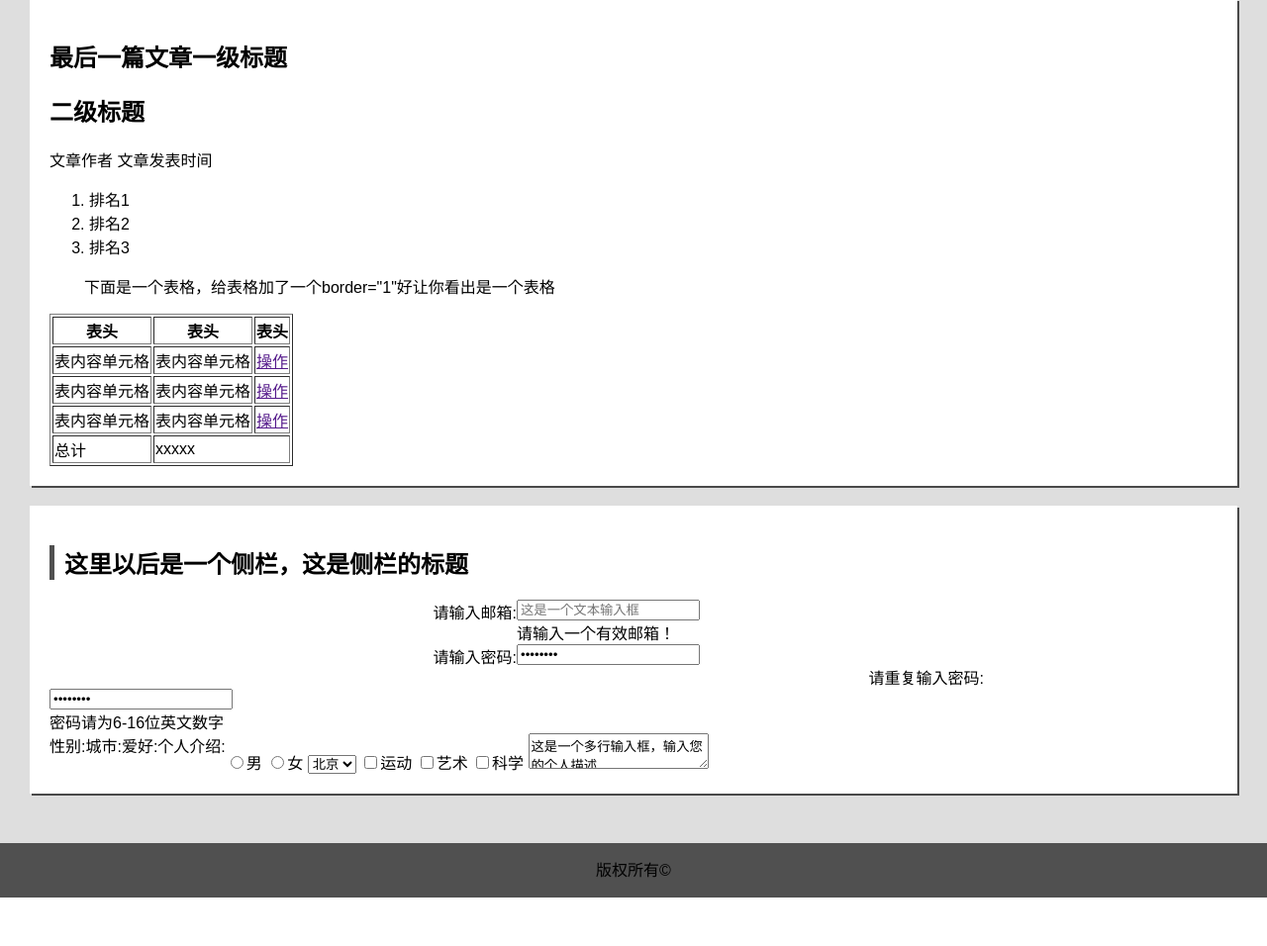
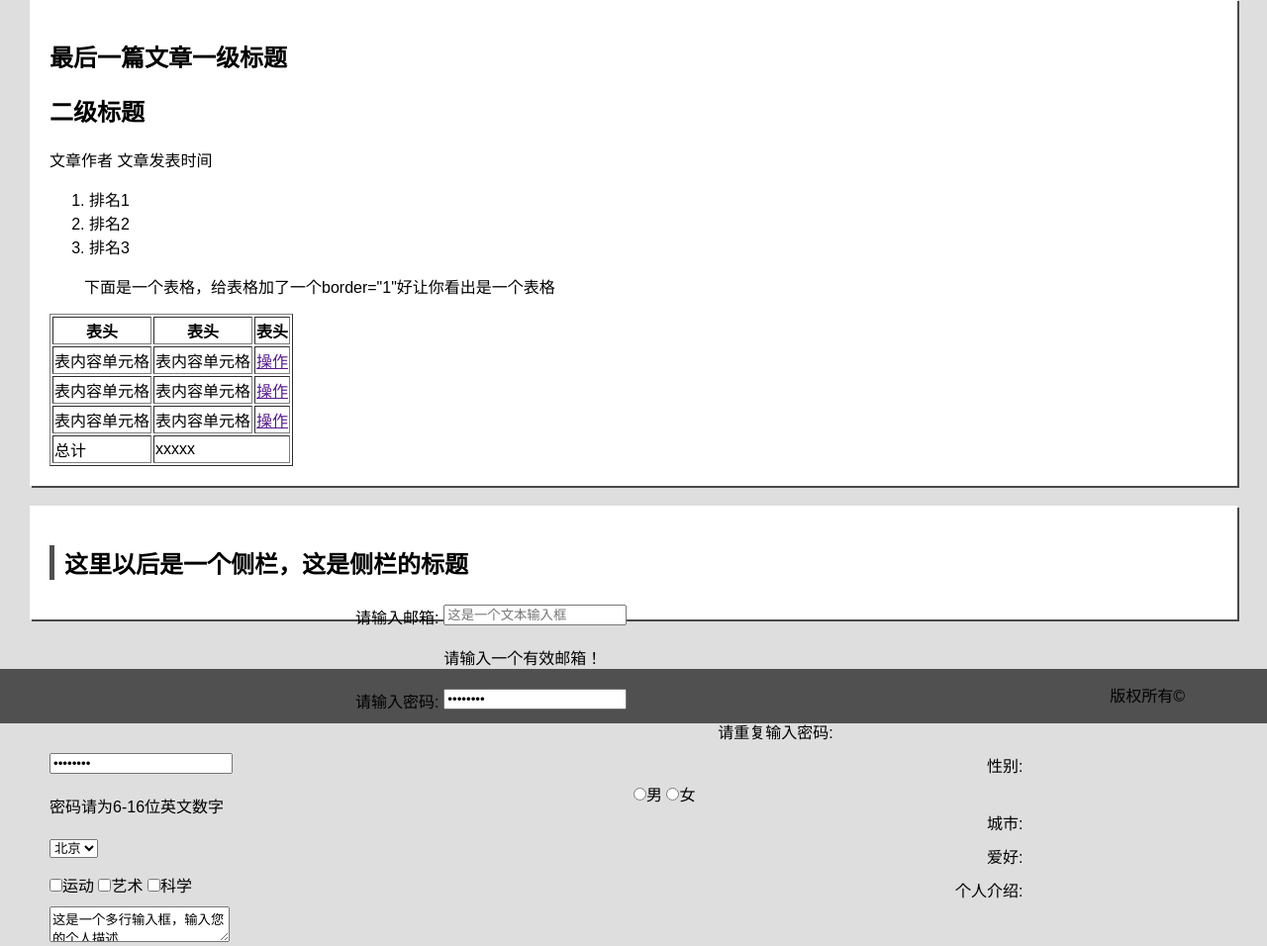
Before and after one commit to Craiy/ife-study, a web app: file task002/index.html in a window 1280 px wide. Shown: the part 3084-4040 px from the top of the page at 99% size. Before the commit the page ends 3991 px from the top, so only its background shows below. Run offline with its HTML, style and script files only (its server is not run), Linux system fonts and the light colour scheme.

Commit message:
update task002.

```diff
--- a/task002/css/style.css
+++ b/task002/css/style.css
@@ -4,11 +4,13 @@ body {
   margin: 0;
   font-family: "Microsoft YaHei UI", sans-serif;
 }
-.sm-4 {
-  width: 40%;
+.col-4 {
+  width: 33.33333333%;
+  float: left;
 }
-.sm-6 {
-  width: 60%;
+.col-6 {
+  width: 50%;
+  float: left;;
 }
 .title-grey {
   color: #505050;
@@ -78,18 +80,23 @@ p {
   background-color: #ffffff;
   box-shadow: 2px 2px 0 #494949;
 }
+.input-box {
+  display: block;
+}
+label {
+  text-align: right;
+  margin: 5px 0;
+  padding-right: 5px;
+}
+.input-box input {
+  margin: 5px 0;
+}
+.error-text {
+  margin: 15px 0;
+}
 footer {
   line-height: 55px;
   text-align: center;
   height: 55px;
   background-color: #505050;
 }
-.input-box {
-  width: 100%;
-  display: block;
-}
-label {
-  display: inline-block;
-  float: left;
-  text-align: right;
-}
--- a/task002/index.html
+++ b/task002/index.html
@@ -146,41 +146,58 @@
       <div class="sidebar">
         <h2 class="title-blockquote">这里以后是一个侧栏，这是侧栏的标题</h2>
         <div class="register">
-          <div class="content">
+          <form class="content">
             <div class="input-box">
-              <label class="sm-4" for="email">请输入邮箱: </label>
-              <div class="sm-6">
+              <label class="col-4" for="email">请输入邮箱: </label>
+              <div class="col-6">
                 <input type="text" id="email" name="email" value="" placeholder="这是一个文本输入框" />
-              </div>
                 <div class="error-text">请输入一个有效邮箱！</div>
               </div>
+
+            </div>
             <div class="input-box">
-              <label class="sm-4" for="password">请输入密码: </label>
-              <div class="sm-6">
+              <label class="col-4" for="password">请输入密码: </label>
+              <div class="col-6">
                 <input type="password" id="password" name="password" value="password">
               </div>
-              <label class="sm-4" for="re_password">请重复输入密码: </label>
-              <div class="sm-6">
+            </div>
+            <div class="input-box">
+              <label class="col-4" for="re_password">请重复输入密码: </label>
+              <div class="col-6">
                 <input type="password" id="re_password" name="re_password" value="password">
-              </div>
                 <div class="error-text">密码请为6-16位英文数字</div>
               </div>
+            </div>
             <div class="input-box">
-              <label for="sex">性别:</label>
+              <label for="sex" class="col-4">性别:</label>
+              <div class="col-6">
                 <input name="sex" type="radio" value="0" seletced>男</input>
                 <input name="sex" type="radio" value="1">女</input>
-              <label for="city">城市:</label>
+              </div>
+            </div>
+            <div class="input-box">
+              <label for="city" class="col-4">城市:</label>
+              <div class="col-6">
                 <select>
                     <option selected="">北京</option>
                 </select>
-              <label for="favorite">爱好:</label>
+              </div>
+            </div>
+            <div class="input-box">
+              <label for="favorite" class="col-4">爱好:</label>
+              <div class="col-6">
                 <input type="checkbox" name="favorite" value="0">运动</input>
                 <input type="checkbox" name="favorite" value="0">艺术</input>
                 <input type="checkbox" name="favorite" value="0">科学</input>
-              <label for="">个人介绍:</label>
+              </div>
+            </div>
+            <div class="input-box">
+              <label for="" class="col-4">个人介绍:</label>
+              <div class="col-6">
                 <textarea>这是一个多行输入框，输入您的个人描述</textarea>
               </div>
             </div>
+          </form>
         </div>
       </div>
     </div>
```
Lines whose indentation alone changed are shown as unchanged.
